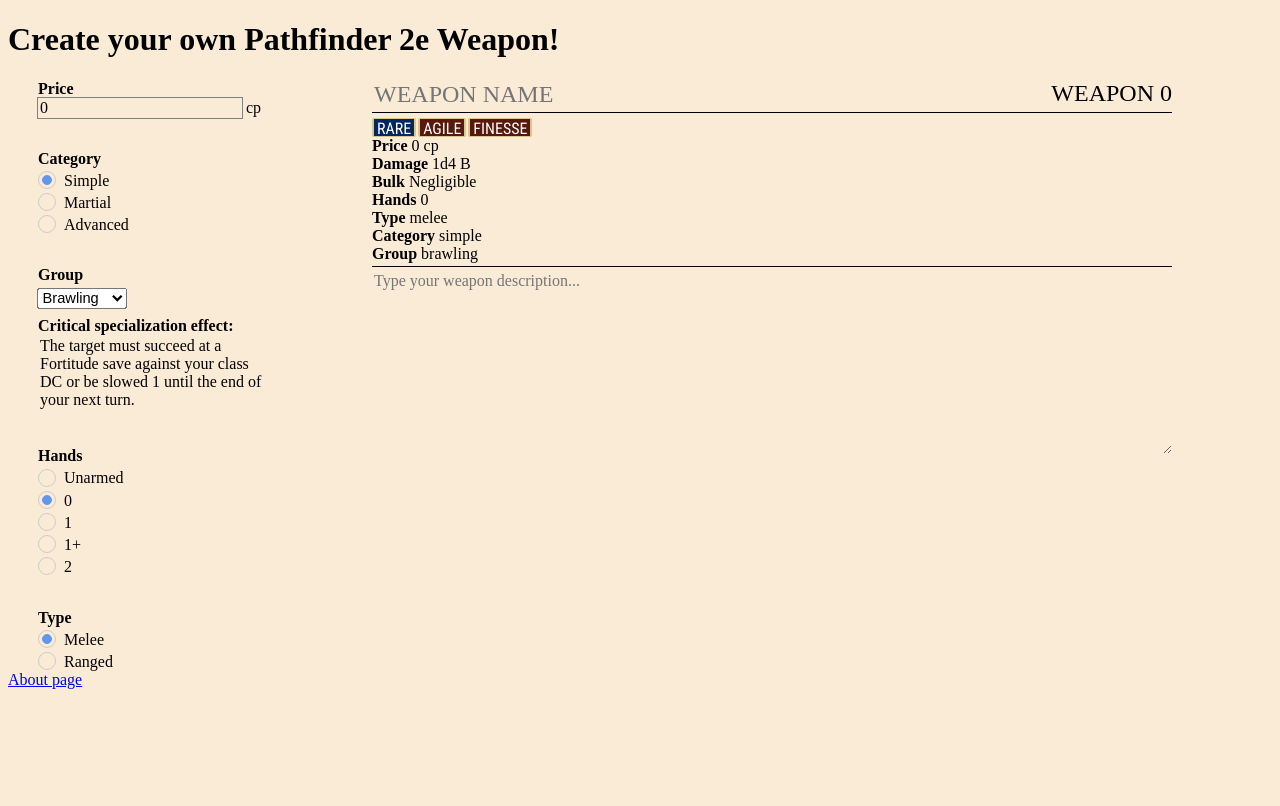
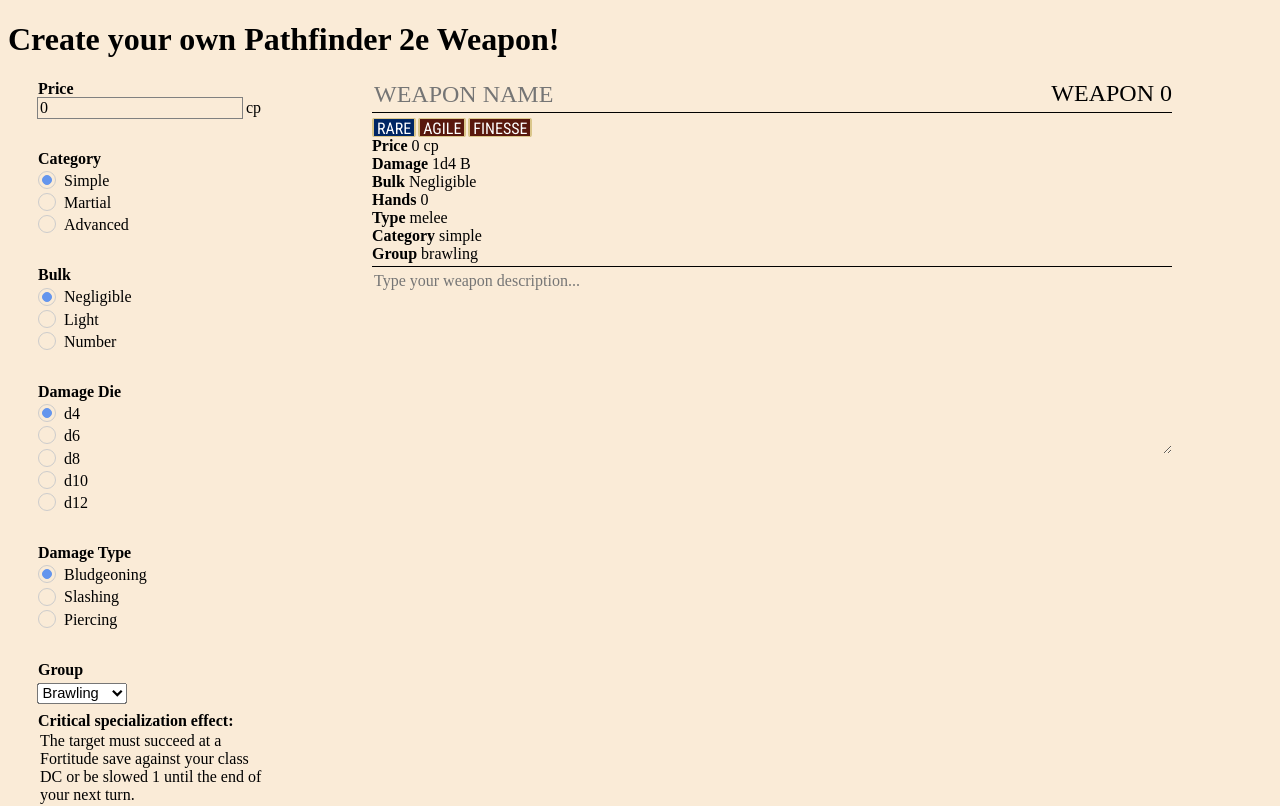
Before and after one commit to Xerisu/Pathfinder2e-Item-Maker, a SvelteKit app: page / in a window 1280 px wide. Shown: the top 806 px of the page. Built offline with nearby package versions, Linux system fonts and the light colour scheme; a web font is replaced by a local one.

Commit message:
Adding last properties

```diff
--- /dev/null
+++ b/src/components/Bulk.svelte
@@ -0,0 +1,60 @@
+<script lang="ts">
+	import Radio from './Radio.svelte';
+
+	export let selected: string | number;
+
+	const options = [
+		{ value: 'Negligible', label: 'Negligible' },
+		{ value: 'L', label: 'Light' },
+		{ value: 'number', label: 'Number' },
+	];
+
+	let selectedOption: string = typeof selected === 'number' ? 'number' : selected;
+	let customNumber: number = typeof selected === 'number' ? selected : 1;
+
+	// Reaktywnie aktualizuj `selected`
+	$: selected = selectedOption === 'number' ? customNumber : selectedOption;
+
+	// Walidacja wpisywanej liczby
+	function validateInput(event: Event) {
+		const target = event.target as HTMLInputElement;
+		let value = Number(target.value);
+		if (value > 10) {
+			value = 10;
+		}
+		else {
+			value = 1;
+		}
+
+		target.value = value.toString();
+		customNumber = value;
+	}
+</script>
+
+<!-- Radio -->
+<Radio {options} legend="Bulk" bind:userSelected={selectedOption} />
+
+<!-- Pole pojawia się przy 'Number' -->
+{#if selectedOption === 'number'}
+	<label>
+        Enter custom bulk number:
+		<input type="number" min="1" max="10" bind:value={customNumber} on:input={validateInput} class="inputInherit customImput"/>
+    </label>
+{/if}
+
+<style>
+    .inputInherit {
+        font-family: inherit;
+        font-size: inherit;
+        text-transform: inherit;
+        color: inherit;
+        background-color: inherit;
+    }
+    .customImput {
+        border: none;
+        outline: 1px solid grey;
+    }
+    .customImput:focus {
+        outline: 1px solid black;
+    }
+</style>
--- /dev/null
+++ b/src/components/DamageDie.svelte
@@ -0,0 +1,28 @@
+<script lang="ts">
+    import Radio from './Radio.svelte';
+    export let selected : number;
+    const options = [{
+        value: 4,
+        label: 'd4',
+    }, {
+        value: 6,
+        label: 'd6',
+    }, {
+        value: 8,
+        label: 'd8',
+    }, {
+        value: 10,
+        label: 'd10',
+    }, {
+        value: 12,
+        label: 'd12',
+    }];
+</script>
+
+<Radio {options} legend="Damage Die" bind:userSelected={selected}/>
+
+
+
+<style>
+
+</style>
--- /dev/null
+++ b/src/components/DamageType.svelte
@@ -0,0 +1,22 @@
+<script lang="ts">
+    import Radio from './Radio.svelte';
+    export let selected : string;
+    const options = [{
+        value: 'B',
+        label: 'Bludgeoning',
+    }, {
+        value: 'S',
+        label: 'Slashing',
+    }, {
+        value: 'P',
+        label: 'Piercing',
+    }];
+</script>
+
+<Radio {options} legend="Damage Type" bind:userSelected={selected}/>
+
+
+
+<style>
+
+</style>
--- a/src/components/Price.svelte
+++ b/src/components/Price.svelte
@@ -11,7 +11,7 @@
 <div>
 <b>Price</b>
 <br>
-<input type="number" min="0" on:input={validateInput} bind:value={price} class="inputInherit customImput" maxlength="4"> cp
+<input type="number" min="0" on:input={validateInput} bind:value={price} class="inputInherit customImput"> cp
 </div>
 <style>
     .inputInherit {
--- a/src/components/Range.svelte
+++ b/src/components/Range.svelte
@@ -3,7 +3,10 @@
 function validateInput(inputEvent : Event) {
     const target = inputEvent.target as HTMLInputElement;
     if(target && !target.validity.valid) {
-        target.value = '';
+        if (Number(target.value) > 200)
+            target.value = "200";
+        else
+            target.value = "10";
     }
 }
 </script>
@@ -11,7 +14,7 @@
 <div>
 <b>Range</b>
 <br>
-<input type="number" min="0" on:input={validateInput} bind:value={range} class="inputInherit customImput" maxlength="4"> ft
+<input type="number" min="10" max="200" on:input={validateInput} bind:value={range} class="inputInherit customImput"> ft
 </div>
 <style>
     .inputInherit {
--- a/src/components/Reload.svelte
+++ b/src/components/Reload.svelte
@@ -1,25 +1,35 @@
 <script lang="ts">
-    import Radio from './Radio.svelte';
-    export let selected : number;
-    const options = [{
-        value: 0,
-        label: 'Reload 0',
-    }, {
-        value: 1,
-        label: 'Reload 1',
-    }, {
-        value: 2,
-        label: 'Reload 2',
-    }, {
-        value: 3,
-        label: 'Reload 3',
-    }];
+export let reload = 0;
+function validateInput(inputEvent : Event) {
+    const target = inputEvent.target as HTMLInputElement;
+    if(target && !target.validity.valid) {
+        // Todo: zrobić żeby tu była reszta z dzielenia, że "32" zwróci 2 itd
+        if (Number(target.value) > 3)
+            target.value = "3";
+        else
+            target.value = "0";
+    }
+}
 </script>
 
-<Radio {options} legend="Reload" bind:userSelected={selected}/>
-
-
-
+<div>
+<b>Reload</b>
+<br>
+<input type="number" min="0" max="3" on:input={validateInput} bind:value={reload} class="inputInherit customImput">
+</div>
 <style>
-
+    .inputInherit {
+        font-family: inherit;
+        font-size: inherit;
+        text-transform: inherit;
+        color: inherit;
+        background-color: inherit;
+    }
+    .customImput {
+        border: none;
+        outline: 1px solid grey;
+    }
+    .customImput:focus {
+        outline: 1px solid black;
+    }
 </style>
--- a/src/routes/+page.svelte
+++ b/src/routes/+page.svelte
@@ -11,6 +11,10 @@
 	import Range from "../components/Range.svelte";
 	import Reload from "../components/Reload.svelte";
 	import Ammunition from "../components/Ammunition.svelte";
+	import Bulk from "../components/Bulk.svelte";
+	import DamageDie from "../components/DamageDie.svelte";
+	import DamageType from "../components/DamageType.svelte";
+	import Rarity from "../components/Rarity.svelte";
 
 	let weaponProficiency: string;
 	let properties = new Properties();
@@ -22,12 +26,15 @@
 	<div class="choices">
 		<Price bind:price={properties.priceCp}/>
 		<WeaponCategory bind:selected={properties.category} />
+		<Bulk bind:selected={properties.bulk}/>
+		<DamageDie bind:selected={properties.damageDie}/>
+		<DamageType bind:selected={properties.damageType}/>
 		<Group bind:selected={properties.group}/>
 		<Hands bind:selected={properties.hands}/>
 		<Type bind:selected={properties.type}/>
 		{#if properties.type == "ranged"}
 			<Range bind:range={properties.range}/>
-			<Reload bind:selected={properties.reload}/>
+			<Reload bind:reload={properties.reload}/>
 			<Ammunition bind:ammunition={properties.ammunition}/>
 		{/if}
 	</div>
```
